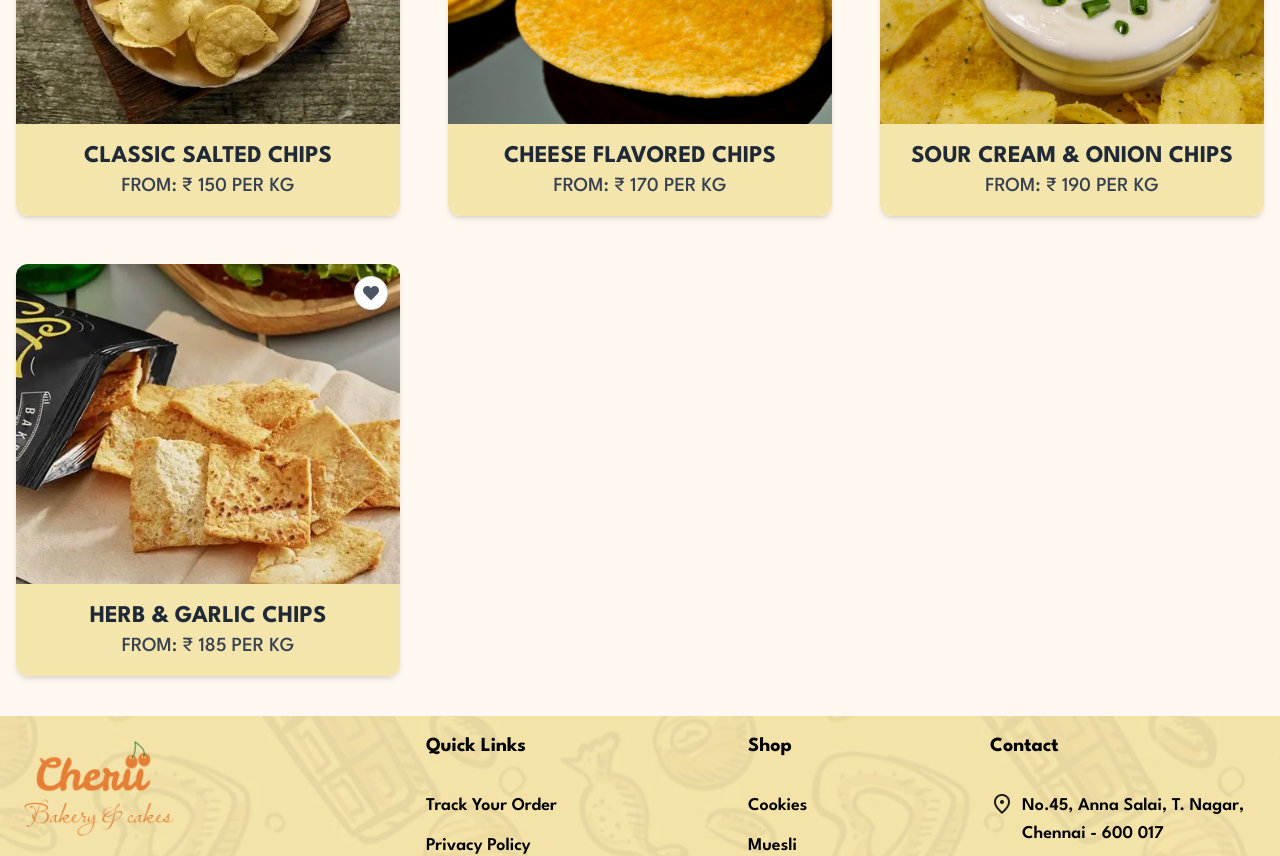
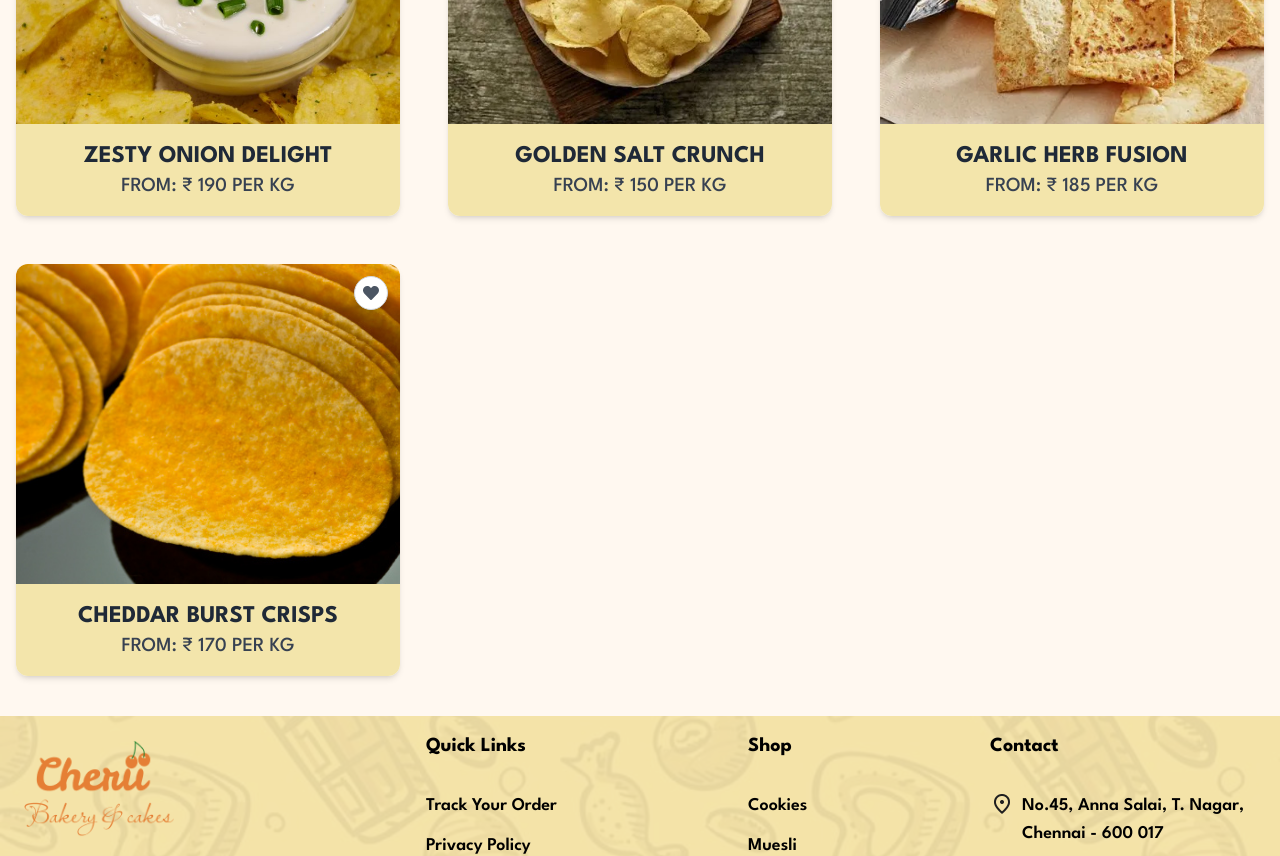
Before and after one commit to sugandv21/Bakery_Website, a React (Vite) app: page /chips in a window 1280 px wide. Shown: the part 420-1276 px from the top of the page. Built offline with nearby package versions, Linux system fonts and the light colour scheme.

Commit message:
Update chipsData.js

```diff
--- a/src/data/chipsData.js
+++ b/src/data/chipsData.js
@@ -5,45 +5,43 @@ import chips4 from "../assets/images/chips4.webp";
 
 export const chips = [
   {
+    id: "83",
+    img: chips3,
+    title: "Zesty Onion Delight",
+    price: 190,
+    description: "Crispy potato chips infused with tangy sour cream and onion twist.",
+    nutrition: "100g – 555 kcal, Fat 35g, Carbs 51g, Protein 8g",
+    ingredients: "Potatoes, Sunflower Oil, Sour Cream Powder, Onion Powder",
+    allergies: "Contains Milk"
+  },
+  {
     id: "81",
     img: chips1,
-    title: "Classic Salted Chips",
+    title: "Golden Salt Crunch",
     price: 150,
-    description: "Crispy potato chips lightly seasoned with salt.",
+    description: "Lightly salted golden potato crisps with a classic crunch.",
     nutrition: "100g – 540 kcal, Fat 34g, Carbs 53g, Protein 7g",
     ingredients: "Potatoes, Sunflower Oil, Salt",
     allergies: "None"
   },
   {
+    id: "84",
+    img: chips4,
+    title: "Garlic Herb Fusion",
+    price: 185,
+    description: "Aromatic herb and garlic seasoned chips with a bold flavor.",
+    nutrition: "100g – 545 kcal, Fat 34g, Carbs 53g, Protein 7g",
+    ingredients: "Potatoes, Sunflower Oil, Garlic Powder, Herbs",
+    allergies: "None"
+  },
+  {
     id: "82",
     img: chips2,
-    title: "Cheese Flavored Chips",
+    title: "Cheddar Burst Crisps",
     price: 170,
-    description: "Crunchy chips coated with cheesy goodness.",
+    description: "Crunchy potato crisps loaded with rich cheddar cheese flavor.",
     nutrition: "100g – 560 kcal, Fat 36g, Carbs 50g, Protein 8g",
     ingredients: "Potatoes, Sunflower Oil, Cheese Powder, Salt",
     allergies: "Contains Milk"
-  },
-
-  {
-    id: "83",
-    img: chips3,
-    title: "Sour Cream & Onion Chips",
-    price: 190,
-    description: "Tangy sour cream flavor blended with onion seasoning.",
-    nutrition: "100g – 555 kcal, Fat 35g, Carbs 51g, Protein 8g",
-    ingredients: "Potatoes, Sunflower Oil, Sour Cream Powder, Onion Powder",
-    allergies: "Contains Milk"
-  },
-
-  {
-    id: "84",
-    img: chips4,
-    title: "Herb & Garlic Chips",
-    price: 185,
-    description: "Crispy chips with aromatic herbs and garlic seasoning.",
-    nutrition: "100g – 545 kcal, Fat 34g, Carbs 53g, Protein 7g",
-    ingredients: "Potatoes, Sunflower Oil, Garlic Powder, Herbs",
-    allergies: "None"
   }
 ];
```
